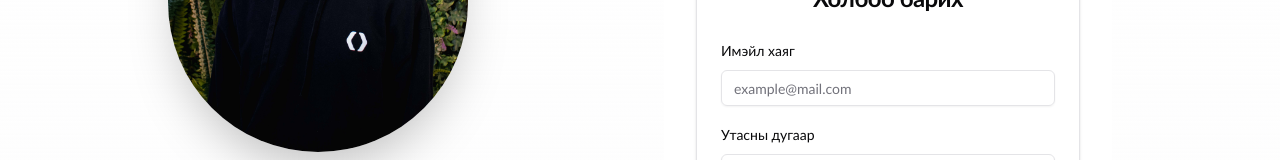
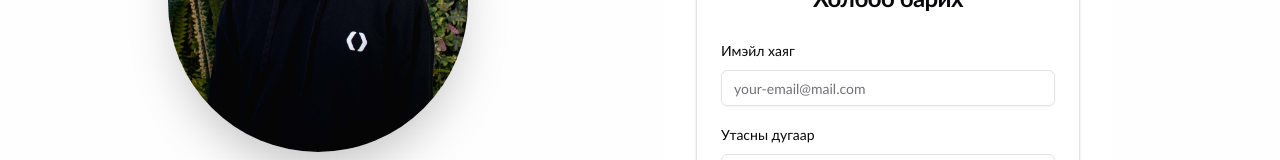
Before and after one commit to mkae8/mkae-portfolio, a Next.js app in the folder client/: page / in a window 1280 px wide. Shown: the part 4925-5085 px from the top of the page. Built offline with nearby package versions, Linux system fonts and the light colour scheme.

Commit message:
Deployment

```diff
--- a/client/app/components/ContactForm.tsx
+++ b/client/app/components/ContactForm.tsx
@@ -95,7 +95,7 @@ export const ContactForm: React.FC = () => {
               value={formData.email}
               onChange={handleChange}
               required
-              placeholder="example@mail.com"
+              placeholder="your-email@mail.com"
             />
           </div>
           <div className="space-y-2">
```
